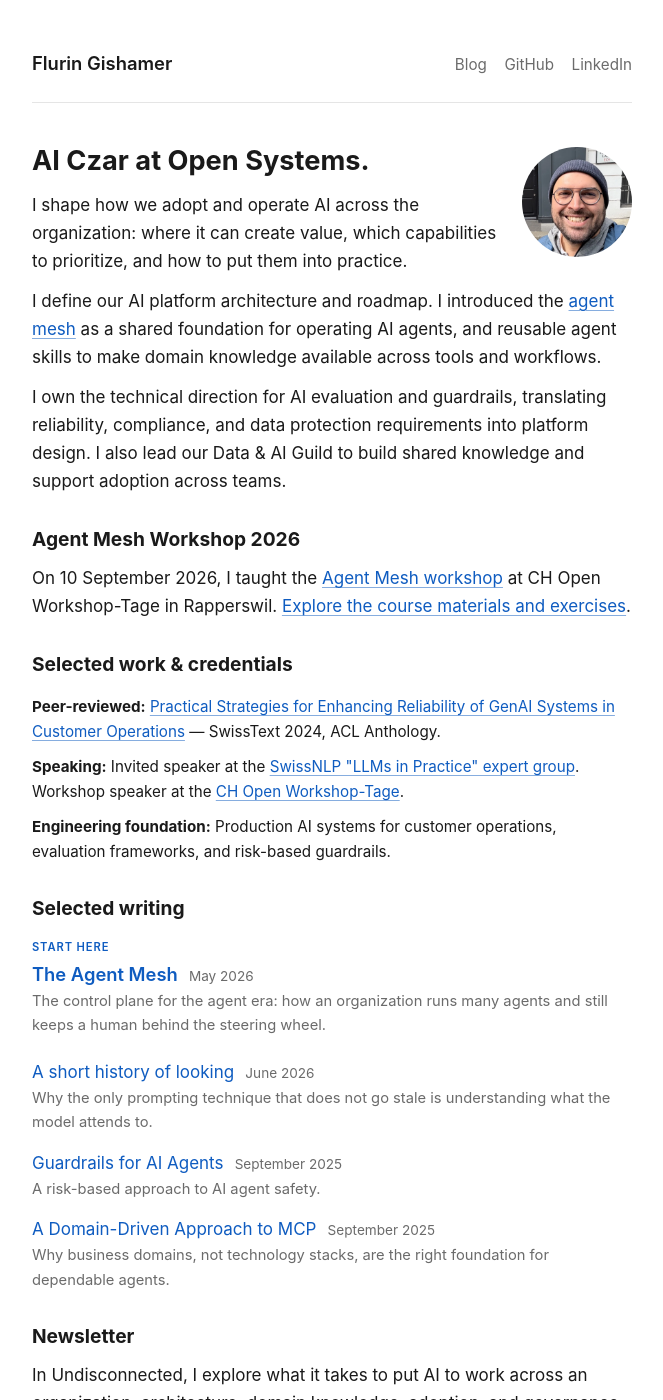
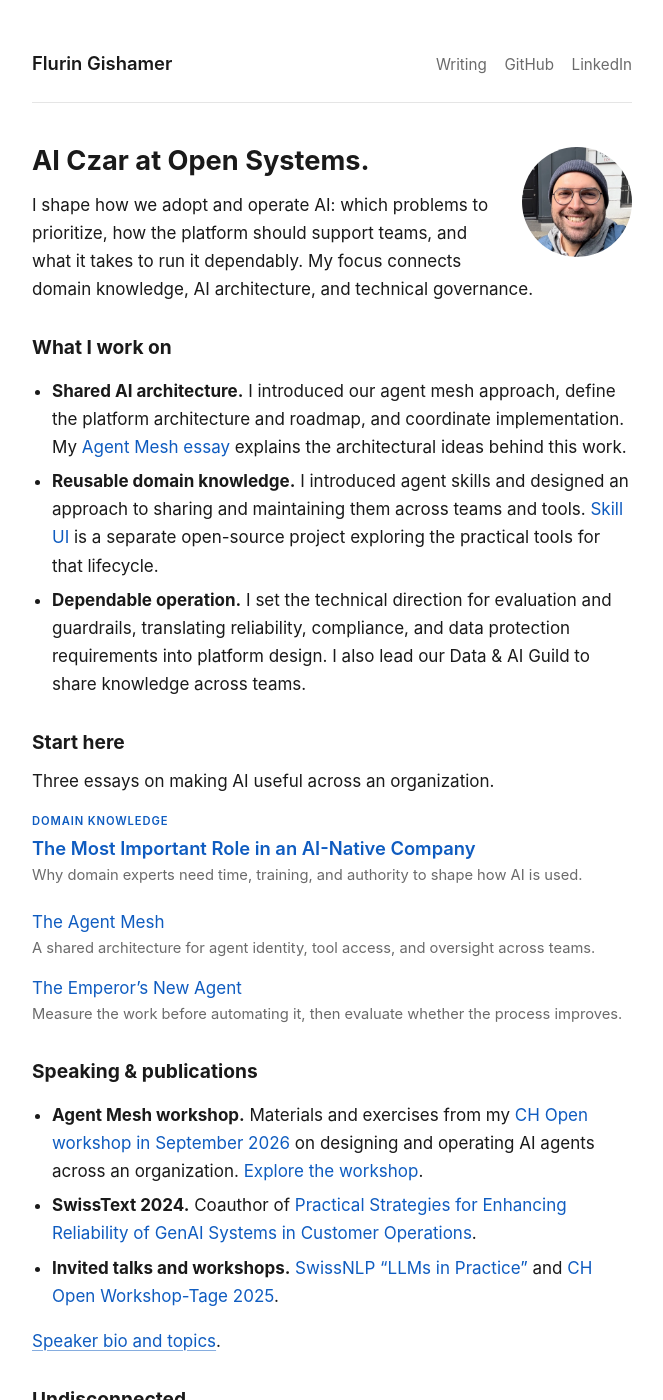
Before and after one commit to gishamer/gishamer.github.io, a Jekyll site: the page built from index.md, in a window 1280 px wide and 1400 px high. Shown: the whole window, without its empty margins (308-971 px from the left). Built offline with Jekyll 4.4.1, drawn with Linux system fonts in a browser that asks for light colours; some of the changed text lies outside the part shown.

Commit message:
Center public presence on AI leadership and evidence

```diff
--- a/_config.yml
+++ b/_config.yml
@@ -14,7 +14,7 @@ sass:
     style: compressed
 
 nav:
- - name: "Blog"
+ - name: "Writing"
    link: "https://www.undisconnected.blog/"
  - name: "GitHub"
    link: "https://github.com/gishamer"
--- a/index.md
+++ b/index.md
@@ -9,64 +9,51 @@ layout: default
 
 # AI Czar at Open Systems.
 
-I shape how we adopt and operate AI across the organization: where it can create value, which capabilities to prioritize, and how to put them into practice.
+I shape how we adopt and operate AI: which problems to prioritize, how the platform should support teams, and what it takes to run it dependably. My focus connects domain knowledge, AI architecture, and technical governance.
 
-I define our AI platform architecture and roadmap. I introduced the [agent mesh](https://www.undisconnected.blog/p/the-agent-mesh) as a shared foundation for operating AI agents, and reusable agent skills to make domain knowledge available across tools and workflows.
+## What I work on
 
-I own the technical direction for AI evaluation and guardrails, translating reliability, compliance, and data protection requirements into platform design. I also lead our Data & AI Guild to build shared knowledge and support adoption across teams.
+- **Shared AI architecture.** I introduced our agent mesh approach, define the platform architecture and roadmap, and coordinate implementation. My [Agent Mesh essay](https://www.undisconnected.blog/p/the-agent-mesh) explains the architectural ideas behind this work.
+- **Reusable domain knowledge.** I introduced agent skills and designed an approach to sharing and maintaining them across teams and tools. [Skill UI](https://github.com/gishamer/skill-ui) is a separate open-source project exploring the practical tools for that lifecycle.
+- **Dependable operation.** I set the technical direction for evaluation and guardrails, translating reliability, compliance, and data protection requirements into platform design. I also lead our Data & AI Guild to share knowledge across teams.
 
-## Agent Mesh Workshop 2026
+## Start here
 
-On 10 September 2026, I taught the [Agent Mesh workshop](https://pretalx.com/workshop-tage-2026/talk/WN8QU7/) at CH Open Workshop-Tage in Rapperswil. [Explore the course materials and exercises](/agent-mesh-workshop-2026/).
+Three essays on making AI useful across an organization.
 
-## Selected work & credentials
-
-<ul class="proof-list">
-  <li><strong>Peer-reviewed:</strong> <a href="https://aclanthology.org/2024.swisstext-1.54/" target="_blank" rel="noopener noreferrer">Practical Strategies for Enhancing Reliability of GenAI Systems in Customer Operations</a> — SwissText 2024, ACL Anthology.</li>
-  <li><strong>Speaking:</strong> Invited speaker at the <a href="https://swissnlp.org/llms-in-practice-expert-meeting9-4-2024/" target="_blank" rel="noopener noreferrer">SwissNLP "LLMs in Practice" expert group</a>. Workshop speaker at the <a href="https://pretalx.com/workshoptage-2025/talk/USY3PY/" target="_blank" rel="noopener noreferrer">CH Open Workshop-Tage</a>.</li>
-  <li><strong>Engineering foundation:</strong> Production AI systems for customer operations, evaluation frameworks, and risk-based guardrails.</li>
-</ul>
-
-## Selected writing
-
-<!-- TODO: dates are maintained by hand. GitHub Pages builds Jekyll in safe mode, so the
-     Substack feed (https://fluringishamer.substack.com/feed) cannot be fetched at build
-     time; update dates here when posts are added. -->
 <ul class="post-list">
   <li class="post-featured">
-    <span class="start-here">Start here</span>
-    <a href="https://fluringishamer.substack.com/p/the-agent-mesh" target="_blank" rel="noopener noreferrer">The Agent Mesh</a>
-    <span class="post-date">May 2026</span>
-    <span class="post-note">The control plane for the agent era: how an organization runs many agents and still keeps a human behind the steering wheel.</span>
+    <span class="start-here">Domain knowledge</span>
+    <a href="https://www.undisconnected.blog/p/the-most-important-role-in-an-ai" target="_blank" rel="noopener noreferrer">The Most Important Role in an AI-Native Company</a>
+    <span class="post-note">Why domain experts need time, training, and authority to shape how AI is used.</span>
   </li>
   <li>
-    <a href="https://fluringishamer.substack.com/p/a-short-history-of-looking" target="_blank" rel="noopener noreferrer">A short history of looking</a>
-    <span class="post-date">June 2026</span>
-    <span class="post-note">Why the only prompting technique that does not go stale is understanding what the model attends to.</span>
+    <a href="https://www.undisconnected.blog/p/the-agent-mesh" target="_blank" rel="noopener noreferrer">The Agent Mesh</a>
+    <span class="post-note">A shared architecture for agent identity, tool access, and oversight across teams.</span>
   </li>
   <li>
-    <a href="https://fluringishamer.substack.com/p/guardrails-for-ai-agents" target="_blank" rel="noopener noreferrer">Guardrails for AI Agents</a>
-    <span class="post-date">September 2025</span>
-    <span class="post-note">A risk-based approach to AI agent safety.</span>
-  </li>
-  <li>
-    <a href="https://fluringishamer.substack.com/p/a-a-domain-driven-approach-to-mcp" target="_blank" rel="noopener noreferrer">A Domain-Driven Approach to MCP</a>
-    <span class="post-date">September 2025</span>
-    <span class="post-note">Why business domains, not technology stacks, are the right foundation for dependable agents.</span>
+    <a href="https://www.undisconnected.blog/p/the-emperors-new-agent" target="_blank" rel="noopener noreferrer">The Emperor’s New Agent</a>
+    <span class="post-note">Measure the work before automating it, then evaluate whether the process improves.</span>
   </li>
 </ul>
 
-## Newsletter
+## Speaking & publications
+
+- **Agent Mesh workshop.** Materials and exercises from my [CH Open workshop in September 2026](https://pretalx.com/workshop-tage-2026/talk/WN8QU7/) on designing and operating AI agents across an organization. [Explore the workshop](/agent-mesh-workshop-2026/).
+- **SwissText 2024.** Coauthor of [Practical Strategies for Enhancing Reliability of GenAI Systems in Customer Operations](https://aclanthology.org/2024.swisstext-1.54/).
+- **Invited talks and workshops.** [SwissNLP “LLMs in Practice”](https://swissnlp.org/llms-in-practice-expert-meeting9-4-2024/) and [CH Open Workshop-Tage 2025](https://pretalx.com/workshoptage-2025/talk/USY3PY/).
+
+[Speaker bio and topics](/speaking/).
+
+## Undisconnected
 {: #subscribe}
 
-In Undisconnected, I explore what it takes to put AI to work across an organization: architecture, domain knowledge, adoption, and governance. I connect these decisions with the engineering needed to make systems dependable.
+I write for people making decisions about AI architecture, engineering, and adoption. Undisconnected examines the domain knowledge AI needs, the platforms it runs on, and the evidence that it improves the work. [Read the newsletter](https://www.undisconnected.blog/).
 
 <div class="subscribe-embed">
   <iframe src="https://fluringishamer.substack.com/embed" width="100%" height="150" title="Subscribe to Undisconnected" frameborder="0" scrolling="no"></iframe>
 </div>
 
-<p class="secondary-note">I take on a small number of advisory conversations and speaking engagements. The fastest way to reach me is <a href="https://www.linkedin.com/in/fluringishamer/" target="_blank" rel="noopener noreferrer">LinkedIn</a>.</p>
+## Contact
 
-## Elsewhere
-
-Explore my open-source experiments on [GitHub](https://github.com/gishamer) or connect with me on [LinkedIn](https://www.linkedin.com/in/fluringishamer/).
+For speaking invitations or discussions about AI architecture, adoption, and governance, contact me on [LinkedIn](https://www.linkedin.com/in/fluringishamer/). Explore my public projects on [GitHub](https://github.com/gishamer).
```
Also changed, not shown: speaking.md (added, +35 -0 lines), README.md.
